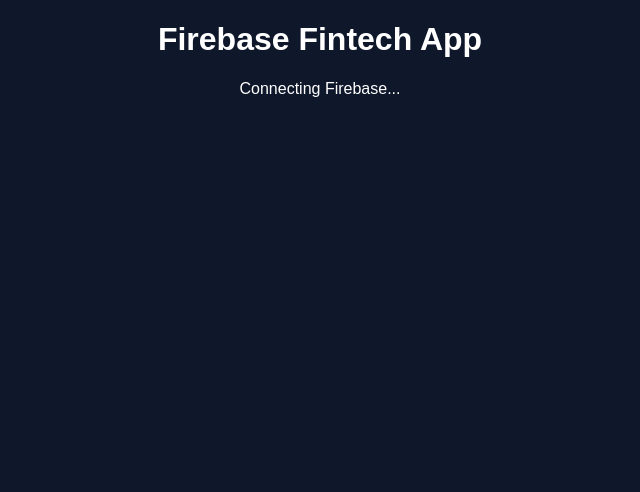
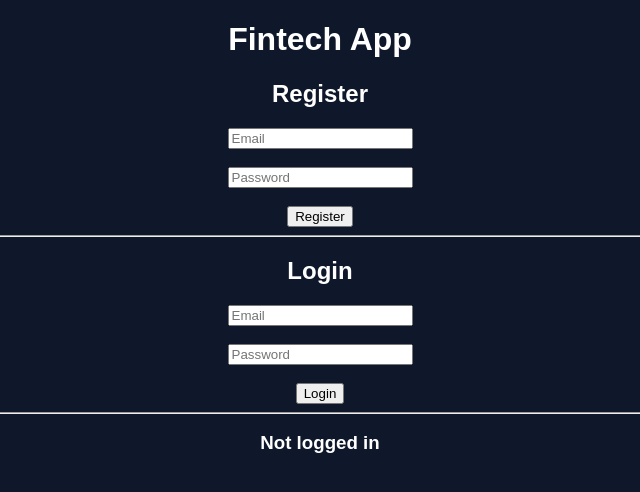
Before and after one commit to omogeneral-development/fintech-app, a plain HTML site: page index.html in a window 1280 px wide. Shown: the whole page, without its empty margins (320-960 px from the left). Drawn offline with Linux system fonts and the light colour scheme; no server answers.

Commit message:
Update index.html

```diff
--- a/index.html
+++ b/index.html
@@ -6,8 +6,29 @@
 
 <body style="background:#0f172a;color:white;text-align:center;font-family:Arial;">
 
-<h1>Firebase Fintech App</h1>
-<p id="status">Connecting Firebase...</p>
+<h1>Fintech App</h1>
+
+<div>
+  <h2>Register</h2>
+  <input id="regEmail" placeholder="Email"><br><br>
+  <input id="regPass" type="password" placeholder="Password"><br><br>
+  <button onclick="registerUser()">Register</button>
+</div>
+
+<hr>
+
+<div>
+  <h2>Login</h2>
+  <input id="loginEmail" placeholder="Email"><br><br>
+  <input id="loginPass" type="password" placeholder="Password"><br><br>
+  <button onclick="loginUser()">Login</button>
+</div>
+
+<hr>
+
+<h3 id="status">Not logged in</h3>
+
+</body>
 
   <script type="module">
 
```
